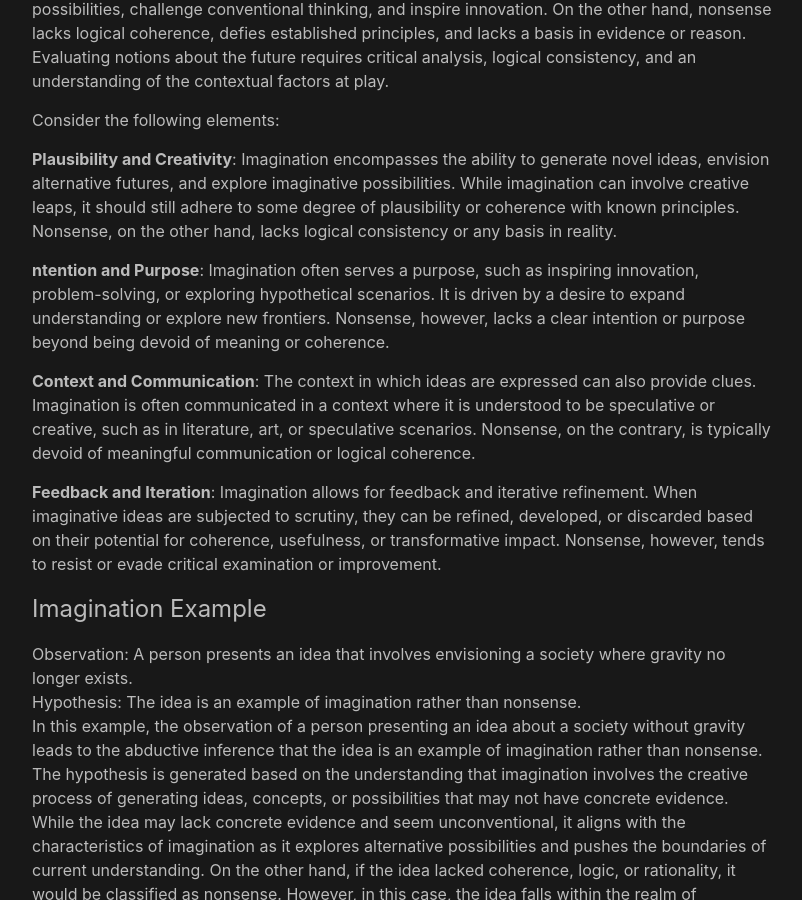
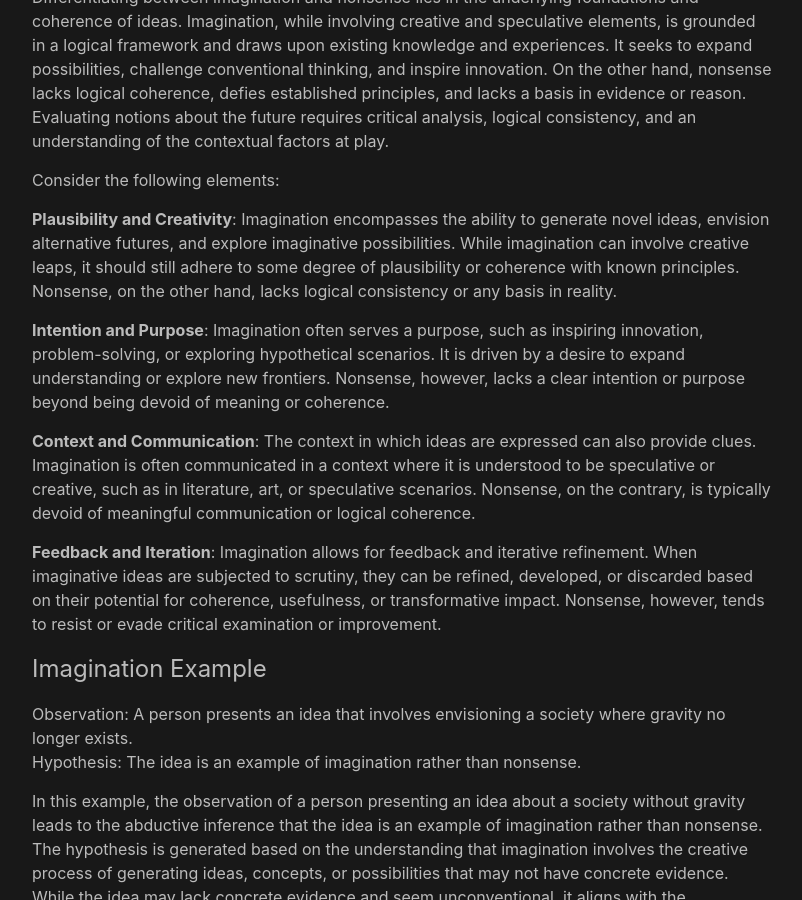
Before and after one commit to psibir/psibir.github.io, a Jekyll site: the page built from _posts/2023-06-01-Futurity Dynamics.md, in a window 1280 px wide and 900 px high, scrolled down 4674 px. Shown: the whole window, without its empty margins (238-1040 px from the left). Built offline with Jekyll 4.4.1, drawn with Linux system fonts in a browser that asks for light colours; a script that is not in the unit is left out; comment, search, counter and statistics services are not loaded.

Commit message:
Update 2023-06-01-Futurity Dynamics.md

```diff
--- a/_posts/2023-06-01-Futurity Dynamics.md
+++ b/_posts/2023-06-01-Futurity Dynamics.md
@@ -56,12 +57,14 @@ Several factors contribute to the casting of a prediction, such as:
 
 Observation: The sky is dark, and there are rumbling sounds.
 Hypothesis: It might rain soon.
+
 In this example, the observation of dark skies and rumbling sounds leads to the abductive inference that rain is a plausible prediction. Based on the available evidence, the hypothesis is formed as a likely explanation for the observed phenomena.
 
 ## Lucky Guess Example
 
 Observation: A person consistently guesses the correct outcomes of coin flips.
 Hypothesis: The person may have a hidden method or skill for predicting coin flips.
+
 In this example, the observation of consistently correct coin flip guesses leads to the abductive inference that there might be an underlying method or skill contributing to the person's accuracy. The hypothesis is generated as a plausible explanation for the observed pattern. However, unlike prediction, a lucky guess lacks a systematic approach. It relies on chance rather than reasoned analysis. The correct guesses are not based on evidence, logical reasoning, or an understanding of the factors that influence the outcome of coin flips. Instead, they are attributed to luck or random chance.
 
 # Distinguishing Projection from Common Sense
@@ -90,12 +93,14 @@ The key difference between projection and common sense lies in their approaches
 
 Observation: Over the past decade, there has been a steady increase in global temperature.
 Hypothesis: The global temperature will continue to rise in the future.
+
 Here, the observation of a consistent upward trend in global temperature leads to the abductive inference that the trend is likely to continue. The hypothesis of future temperature rise is based on the projection of the observed pattern into the future.
 
 ## Common Sense Example
 
 Observation: A person avoids touching a hot stove.
 Hypothesis: The person understands that touching a hot stove can cause burns.
+
 In this case, the observation of the person's behavior, specifically avoiding touching a hot stove, leads to the abductive inference that the person possesses the common sense understanding that touching a hot stove can result in burns. The hypothesis is generated as a reasonable explanation for the person's cautious behavior.
 
 Note: You may have noticed I have implied common sense is a ‘decoy' of knowledge. Stay tuned for a future blog post where I explain this position.
@@ -110,7 +115,7 @@ Consider the following elements:
 
 **Plausibility and Creativity**: Imagination encompasses the ability to generate novel ideas, envision alternative futures, and explore imaginative possibilities. While imagination can involve creative leaps, it should still adhere to some degree of plausibility or coherence with known principles. Nonsense, on the other hand, lacks logical consistency or any basis in reality.
 
-**ntention and Purpose**: Imagination often serves a purpose, such as inspiring innovation, problem-solving, or exploring hypothetical scenarios. It is driven by a desire to expand understanding or explore new frontiers. Nonsense, however, lacks a clear intention or purpose beyond being devoid of meaning or coherence.
+**Intention and Purpose**: Imagination often serves a purpose, such as inspiring innovation, problem-solving, or exploring hypothetical scenarios. It is driven by a desire to expand understanding or explore new frontiers. Nonsense, however, lacks a clear intention or purpose beyond being devoid of meaning or coherence.
 
 **Context and Communication**: The context in which ideas are expressed can also provide clues. Imagination is often communicated in a context where it is understood to be speculative or creative, such as in literature, art, or speculative scenarios. Nonsense, on the contrary, is typically devoid of meaningful communication or logical coherence.
 
@@ -120,12 +125,14 @@ Consider the following elements:
 
 Observation: A person presents an idea that involves envisioning a society where gravity no longer exists.
 Hypothesis: The idea is an example of imagination rather than nonsense.
+
 In this example, the observation of a person presenting an idea about a society without gravity leads to the abductive inference that the idea is an example of imagination rather than nonsense. The hypothesis is generated based on the understanding that imagination involves the creative process of generating ideas, concepts, or possibilities that may not have concrete evidence. While the idea may lack concrete evidence and seem unconventional, it aligns with the characteristics of imagination as it explores alternative possibilities and pushes the boundaries of current understanding. On the other hand, if the idea lacked coherence, logic, or rationality, it would be classified as nonsense. However, in this case, the idea falls within the realm of imaginative thinking rather than being considered nonsensical.
 
 ## Nonsense Example
 
 Observation: A person makes incoherent and illogical statements during a conversation.
 Hypothesis: The person may be intoxicated or experiencing a cognitive impairment.
+
 In this example, the observation of the person's incoherent and illogical statements leads to the abductive inference that the person may be under the influence or experiencing a cognitive impairment. The hypothesis is generated as a plausible explanation for the observed nonsensical behavior.
 
 # Distinguishing Prefiguration from Delusion
@@ -156,12 +163,14 @@ When evaluating notions about the future for signs of delusion, several key elem
 
 Observation: The population is aging, and healthcare costs are rising.
 Hypothesis: Implementing preventive healthcare measures could help mitigate future healthcare expenses.
+
 Here, the observation of an aging population and increasing healthcare costs leads to the abductive inference that preventive healthcare measures may be beneficial. The hypothesis suggests that by prefiguring systems to focus on prevention, future healthcare expenses can potentially be reduced.
 
 ## Delusion Example
 
 Observation: A person firmly believes they can communicate with extraterrestrial beings.
 Hypothesis: The person may be experiencing a delusional belief or holding a false perception of reality.
+
 In this case, the observation of the person's strong belief in communicating with extraterrestrial beings leads to the abductive inference that the person may be experiencing a delusion or holding a false perception of reality. The hypothesis is generated as a plausible explanation for the observed belief that is inconsistent with mainstream understanding.
 
 # The Impact of the Future on the Present
```
Also changed, not shown: other parts of _posts/2023-06-01-Futurity Dynamics.md (+1 -0 lines).
